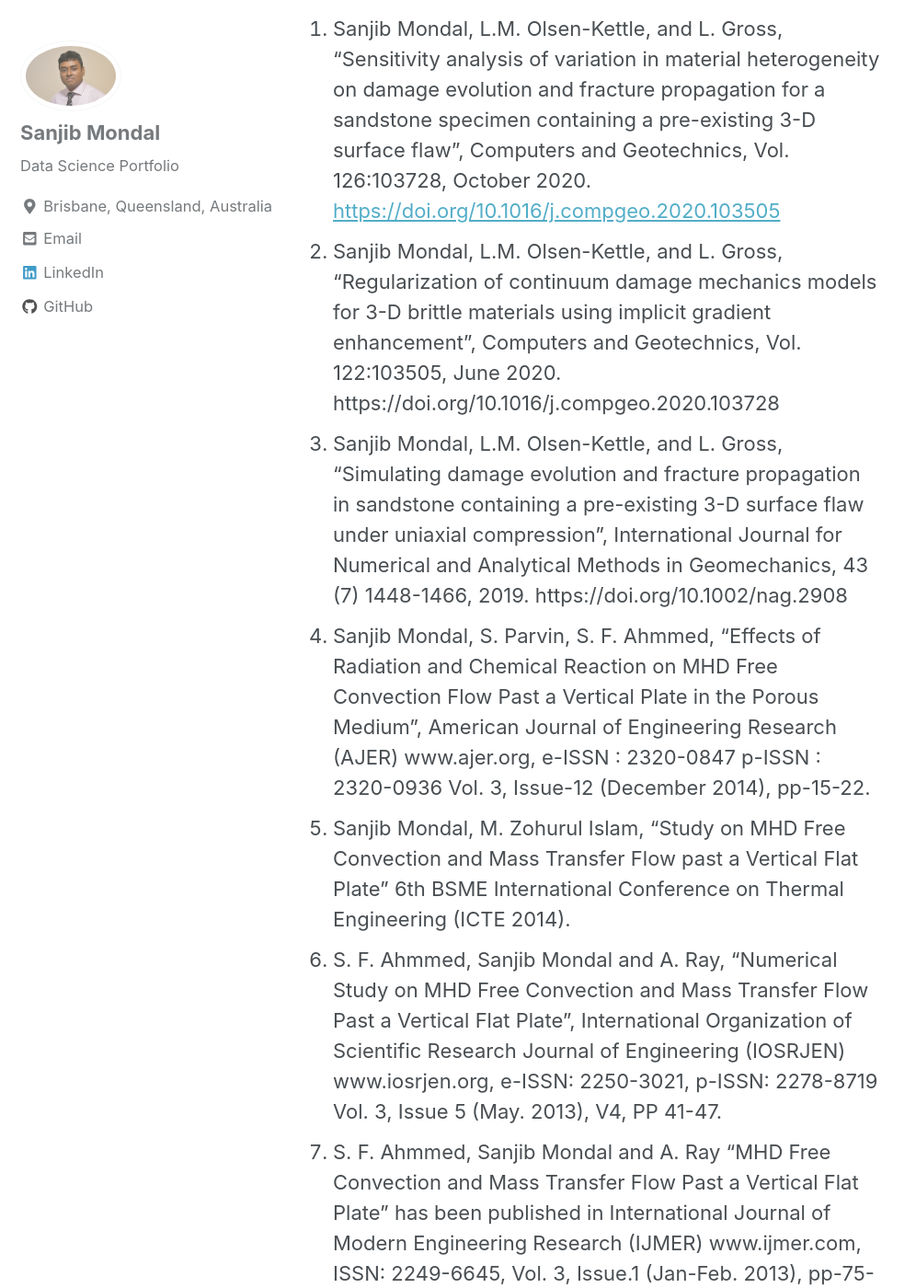
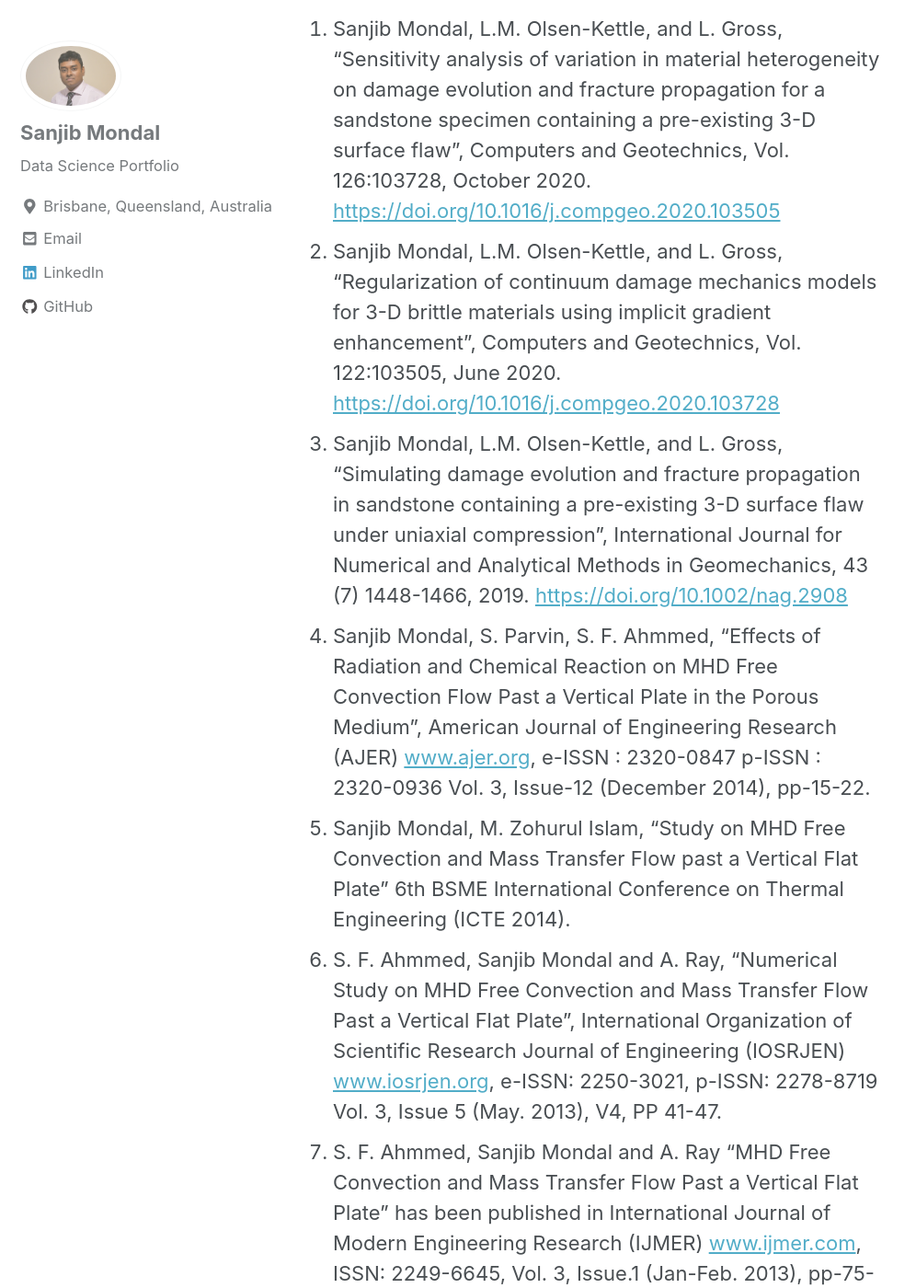
Before and after one commit to Sanjib-Mondal/Sanjib-Mondal.Co, a Jekyll site: the page built from _pages/Research.md, in a window 1280 px wide and 1400 px high, scrolled down 1555 px. Shown: the whole window at 92% size, without its empty margins (0-996 px from the left). Built offline with Jekyll 4.4.1, drawn with Linux system fonts in a browser that asks for light colours; nearby versions of some CDN libraries; some of the changed lines change nothing that is shown; some of the changed text lies outside the part shown.

Commit message:
Update Research.md

```diff
--- a/_pages/Research.md
+++ b/_pages/Research.md
@@ -12,12 +12,12 @@ I have a broad range of interdisciplinary research interests including continuum
 # Journal Publications
 1. Sanjib Mondal, L.M. Olsen-Kettle, and L. Gross, “Sensitivity analysis of variation in material heterogeneity on damage evolution and fracture propagation for a sandstone specimen containing a pre-existing 3-D surface flaw”, Computers and Geotechnics, Vol. 126:103728, October 2020. [https://doi.org/10.1016/j.compgeo.2020.103505](https://doi.org/10.1016/j.compgeo.2020.103505)
 2. Sanjib Mondal, L.M. Olsen-Kettle, and L. Gross, “Regularization of continuum damage mechanics models for 3-D brittle materials using implicit gradient enhancement”, Computers and Geotechnics, Vol. 122:103505, June 2020.
-https://doi.org/10.1016/j.compgeo.2020.103728
-3. Sanjib Mondal, L.M. Olsen-Kettle, and L. Gross, “Simulating damage evolution and fracture propagation in sandstone containing a pre-existing 3-D surface flaw under uniaxial compression”, International Journal for Numerical and Analytical Methods in Geomechanics, 43 (7) 1448-1466, 2019. https://doi.org/10.1002/nag.2908
-4. Sanjib Mondal, S. Parvin, S. F. Ahmmed, “Effects of Radiation and Chemical Reaction on MHD Free Convection Flow Past a Vertical Plate in the Porous Medium”, American Journal of Engineering Research (AJER) www.ajer.org, e-ISSN : 2320-0847 p-ISSN : 2320-0936 Vol. 3, Issue-12 (December 2014), pp-15-22.
+[https://doi.org/10.1016/j.compgeo.2020.103728](https://doi.org/10.1016/j.compgeo.2020.103728)
+3. Sanjib Mondal, L.M. Olsen-Kettle, and L. Gross, “Simulating damage evolution and fracture propagation in sandstone containing a pre-existing 3-D surface flaw under uniaxial compression”, International Journal for Numerical and Analytical Methods in Geomechanics, 43 (7) 1448-1466, 2019. [https://doi.org/10.1002/nag.2908](https://doi.org/10.1002/nag.2908)
+4. Sanjib Mondal, S. Parvin, S. F. Ahmmed, “Effects of Radiation and Chemical Reaction on MHD Free Convection Flow Past a Vertical Plate in the Porous Medium”, American Journal of Engineering Research (AJER) [www.ajer.org](www.ajer.org), e-ISSN : 2320-0847 p-ISSN : 2320-0936 Vol. 3, Issue-12 (December 2014), pp-15-22.
 5. Sanjib Mondal, M. Zohurul Islam, “Study on MHD Free Convection and Mass Transfer Flow past a Vertical Flat Plate” 6th BSME International Conference on Thermal Engineering (ICTE 2014).
-6. S. F. Ahmmed, Sanjib Mondal and A. Ray, “Numerical Study on MHD Free Convection and Mass Transfer Flow Past a Vertical Flat Plate”,  International Organization of Scientific Research Journal of Engineering (IOSRJEN) www.iosrjen.org,  e-ISSN: 2250-3021, p-ISSN: 2278-8719 Vol. 3, Issue 5 (May. 2013), V4, PP 41-47.
-7. S. F. Ahmmed, Sanjib Mondal and A. Ray “MHD Free Convection and Mass Transfer Flow Past a Vertical Flat Plate” has been published in International Journal of Modern Engineering Research (IJMER) www.ijmer.com, ISSN: 2249-6645, Vol. 3, Issue.1 (Jan-Feb. 2013), pp-75-82.
+6. S. F. Ahmmed, Sanjib Mondal and A. Ray, “Numerical Study on MHD Free Convection and Mass Transfer Flow Past a Vertical Flat Plate”,  International Organization of Scientific Research Journal of Engineering (IOSRJEN) [www.iosrjen.org](www.iosrjen.org),  e-ISSN: 2250-3021, p-ISSN: 2278-8719 Vol. 3, Issue 5 (May. 2013), V4, PP 41-47.
+7. S. F. Ahmmed, Sanjib Mondal and A. Ray “MHD Free Convection and Mass Transfer Flow Past a Vertical Flat Plate” has been published in International Journal of Modern Engineering Research (IJMER) [www.ijmer.com](www.ijmer.com), ISSN: 2249-6645, Vol. 3, Issue.1 (Jan-Feb. 2013), pp-75-82.
 
 # Conference Publications
 
```
